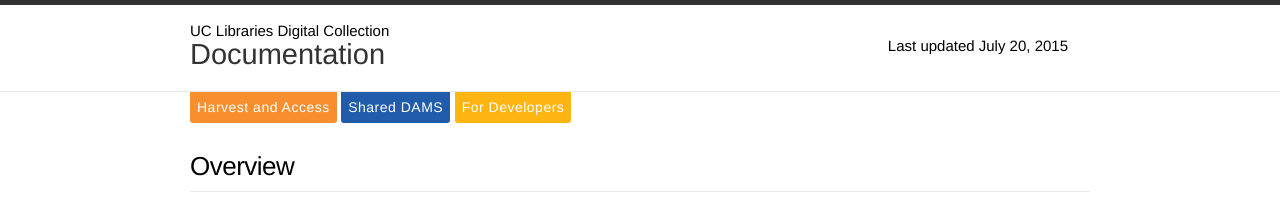
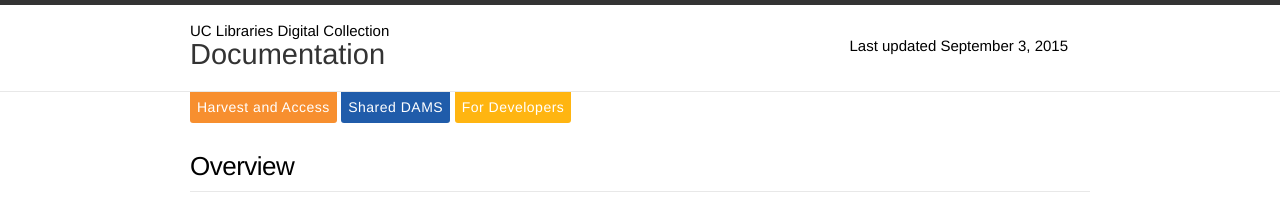
Before and after one commit to ucldc/ucldc-docs, a Jekyll site: the page built from index.md, in a window 1280 px wide. Shown: the top 220 px of the page. Built offline with Jekyll 4.4.1, drawn with Linux system fonts in a browser that asks for light colours; nearby versions of some CDN libraries.

Commit message:
Update _config.yml
changed date

```diff
--- a/_config.yml
+++ b/_config.yml
@@ -2,7 +2,7 @@
 title: Documentation
 project_title: UC Libraries Digital Collection
 project_wiki: https://wiki.library.ucsf.edu/display/UCLDC/UCLDC+Implementation
-date: July 20, 2015
+date: September 3, 2015
 email: ucldc@ucop.edu
 description: ""
 baseurl: "/ucldc-docs"
```
